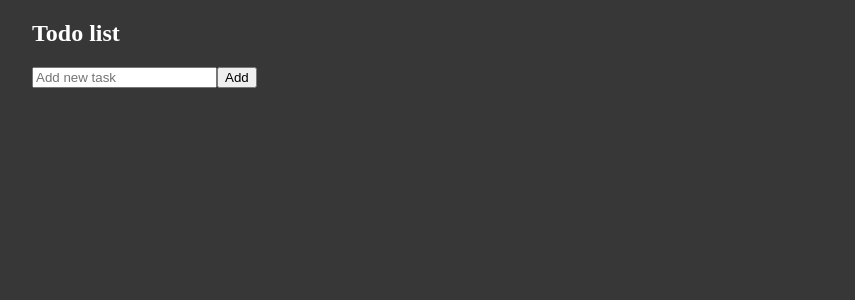
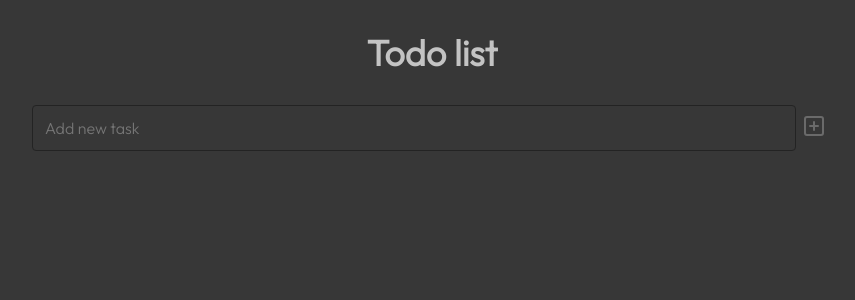
Before and after one commit to olkaman/todo-list, a React (Create React App) app: page / in a window 1280 px wide. Shown: the top 300 px of the page, without its empty margins (208-1063 px from the left). Built offline with nearby package versions, Linux system fonts and the light colour scheme.

Commit message:
Add styling

```diff
--- a/public/index.html
+++ b/public/index.html
@@ -5,10 +5,7 @@
     <link rel="icon" href="%PUBLIC_URL%/favicon.ico" />
     <meta name="viewport" content="width=device-width, initial-scale=1" />
     <meta name="theme-color" content="#000000" />
-    <meta
-      name="description"
-      content="Web site created using create-react-app"
-    />
+    <meta name="description" content="Web site created using create-react-app" />
     <link rel="apple-touch-icon" href="%PUBLIC_URL%/logo192.png" />
     <!--
       manifest.json provides metadata used when your web app is installed on a
@@ -24,7 +21,10 @@
       work correctly both with client-side routing and a non-root public URL.
       Learn how to configure a non-root public URL by running `npm run build`.
     -->
-    <title>React App</title>
+    <link rel="preconnect" href="https://fonts.googleapis.com" />
+    <link rel="preconnect" href="https://fonts.gstatic.com" crossorigin />
+    <link href="https://fonts.googleapis.com/css2?family=Outfit:wght@300&display=swap" rel="stylesheet" />
+    <title>TO DO list</title>
   </head>
   <body>
     <noscript>You need to enable JavaScript to run this app.</noscript>
--- a/src/GlobalStyles.scss
+++ b/src/GlobalStyles.scss
@@ -1,12 +1,33 @@
+$font-family: 'Outfit', sans-serif;
+$body-font-size: 16px;
+
+//colors
+$white: rgba(255, 255, 255, 0.7);
+$background-gray: #373737;
+$dark-gray: #232323;
+$accent-color: #ffea00;
+
+*,
+*::before,
+*::after {
+  box-sizing: border-box;
+}
+
 body {
   padding: 0;
   margin: 0;
-  background-color: #373737;
-  color: #fff;
+  background-color: $background-gray;
+  color: $white;
+  font-family: $font-family;
 }
 
 p {
   margin: 0;
+}
+
+h2 {
+  font-size: 36px;
+  text-align: center;
 }
 
 .flex {
@@ -14,3 +35,22 @@ p {
   flex-flow: row nowrap;
   align-items: center;
 }
+
+input:not([type='checkbox']) {
+  background-color: $background-gray;
+  border: $dark-gray 1px solid;
+  padding: 12px;
+  border-radius: 4px;
+  color: $white;
+  font-family: $font-family;
+  font-size: $body-font-size;
+  width: 100%;
+  min-width: 500px;
+}
+
+input[type='checkbox'] {
+  padding: 8px;
+  height: 30px;
+  width: 30px;
+  background-color: $accent-color;
+}
--- a/src/components/AddNewTodo.js
+++ b/src/components/AddNewTodo.js
@@ -1,5 +1,6 @@
 import { useState } from 'react';
 import Button from './Button';
+import { PlusSquare } from 'lucide-react';
 
 function AddNewTodo({ addTask }) {
   const [inputValue, setInputValue] = useState('');
@@ -14,7 +15,7 @@ function AddNewTodo({ addTask }) {
   };
 
   return (
-    <>
+    <div className='flex'>
       <input
         placeholder='Add new task'
         type='search'
@@ -26,8 +27,10 @@ function AddNewTodo({ addTask }) {
           }
         }}
       />
-      <Button handleOnClick={handleOnAdd}>Add</Button>
-    </>
+      <Button design='iconButton' handleOnClick={handleOnAdd}>
+        <PlusSquare />
+      </Button>
+    </div>
   );
 }
 
--- a/src/components/Button.js
+++ b/src/components/Button.js
@@ -1,9 +1,9 @@
 import styles from './Button.module.scss';
 import clsx from 'clsx';
 
-function Button({ children, handleOnClick, type }) {
+function Button({ children, handleOnClick, design }) {
   return (
-    <button onClick={handleOnClick} className={clsx(type === 'iconButton' ? styles.iconButton : styles.regularButton)}>
+    <button onClick={handleOnClick} className={clsx(design === 'iconButton' && styles.iconButton)}>
       {children}
     </button>
   );
--- a/src/components/Button.module.scss
+++ b/src/components/Button.module.scss
@@ -1,3 +1,5 @@
+@import '../GlobalStyles.scss';
+
 button {
   cursor: pointer;
   transition: all 0.4;
@@ -5,18 +7,14 @@ button {
   &.iconButton {
     border: none;
     background: none;
-
-    opacity: 0.5;
+    opacity: 0.7;
 
     svg {
       color: gray;
     }
 
     &:hover svg {
-      color: white;
+      color: $accent-color;
     }
   }
-
-  &.regularButton {
-  }
 }
--- a/src/components/TodoItem.js
+++ b/src/components/TodoItem.js
@@ -2,7 +2,7 @@ import styles from './TodoItem.module.scss';
 import clsx from 'clsx';
 import Button from './Button';
 import { useState } from 'react';
-import { Trash } from 'lucide-react';
+import { Trash, Check, X } from 'lucide-react';
 
 function TodoItem({ checked, task, editTaskValue, handleRemove, todo }) {
   const [isTaskEdited, setIsTaskEdited] = useState(false);
@@ -26,7 +26,7 @@ function TodoItem({ checked, task, editTaskValue, handleRemove, todo }) {
       <div className='flex'>
         <input type='checkbox' checked={todo.checked} onChange={handleOnCheck} />
         {isTaskEdited ? (
-          <input type='search' value={inputValue} onChange={handleOnEditTask} />
+          <input type='search' value={inputValue} onChange={handleOnEditTask} placeholder='Enter task name' />
         ) : (
           <button className={styles.todoText} onClick={() => setIsTaskEdited(!isTaskEdited)}>
             {todo.task !== '' ? todo.task : <i className={styles.taskPlaceholder}>Enter task name</i>}
@@ -37,12 +37,16 @@ function TodoItem({ checked, task, editTaskValue, handleRemove, todo }) {
       <div>
         {isTaskEdited ? (
           <>
-            <Button handleOnClick={handleOnSave}>Save</Button>
-            <Button handleOnClick={() => setIsTaskEdited(!isTaskEdited)}>Cancel</Button>
+            <Button handleOnClick={handleOnSave} design='iconButton'>
+              <Check />
+            </Button>
+            <Button handleOnClick={() => setIsTaskEdited(!isTaskEdited)} design='iconButton'>
+              <X />
+            </Button>
           </>
         ) : (
           <>
-            <Button handleOnClick={handleRemove} type='iconButton'>
+            <Button handleOnClick={handleRemove} design='iconButton'>
               {<Trash />}
             </Button>
           </>
--- a/src/components/TodoItem.module.scss
+++ b/src/components/TodoItem.module.scss
@@ -1,24 +1,28 @@
+@import '../GlobalStyles.scss';
+
 .todoItem {
   padding: 20px;
-  background-color: #232323;
+  background-color: $dark-gray;
   border-radius: 8px;
   margin-top: 16px;
   justify-content: space-between;
   transition: all 0.4s;
+  box-shadow: 0 0 8px 0px rgba(0, 0, 0, 0.3);
 
   &.active {
-    border: yellow solid 1px;
+    border: $accent-color solid 1px;
   }
 
   &:hover {
-    transform: scale(1.02);
+    transform: scale(1.01);
+    box-shadow: 0 0 18px 0px rgba(0, 0, 0, 0.3);
 
     .todoText {
       transition: all 0.4s;
-      color: yellow;
+      color: $accent-color;
 
       .taskPlaceholder {
-        color: #fff;
+        color: $white;
       }
     }
   }
@@ -26,7 +30,9 @@
   .todoText {
     border: none;
     background: none;
-    color: #fff;
+    color: $white;
+    font-family: $font-family;
+    font-size: $body-font-size;
     cursor: pointer;
 
     .taskPlaceholder {
```
Also changed, not shown: src/App.js (+7 -0 lines).
